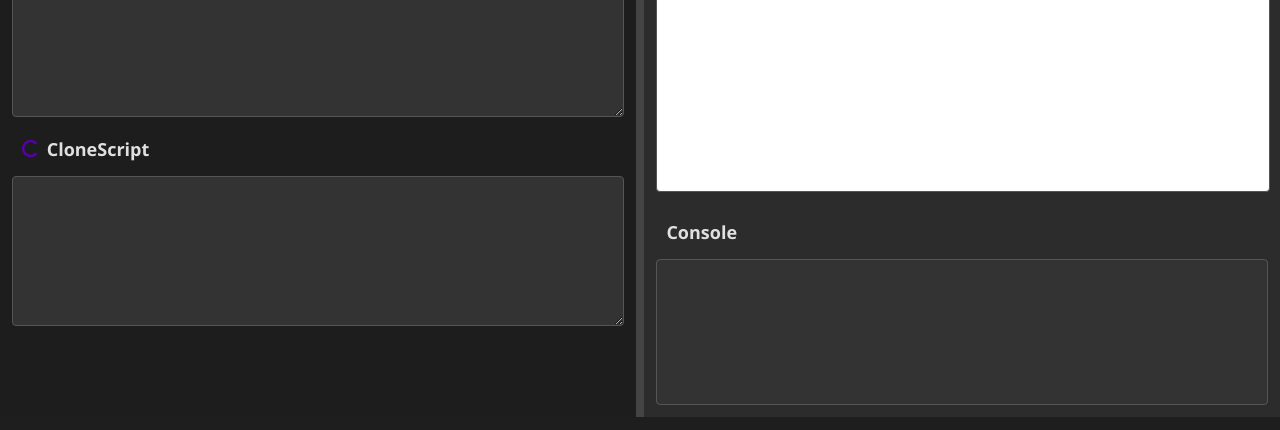
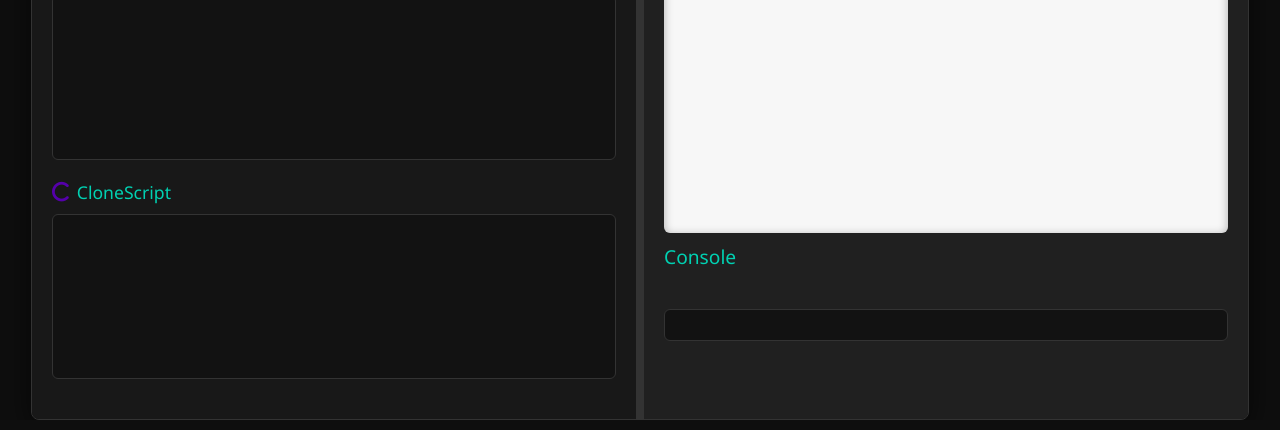
Before and after one commit to ankursinha-github/AI-Architects_001, a website: page editor/editor.html in a window 1280 px wide. Shown: the part 380-810 px from the top of the page. Drawn offline with Linux system fonts and the light colour scheme.

Commit message:
updated editor's styling

```diff
--- a/editor/editor.css
+++ b/editor/editor.css
@@ -5,16 +5,25 @@ body {
     box-sizing: border-box;
     height: 100%;
     font-family: "Segoe UI", Tahoma, Geneva, Verdana, sans-serif;
-    background-color: #1e1e1e;
-    color: #e0e0e0;
+    background-color: #0e0e0e; /* Deep black background */
+    color: #f0f0f0; /* Light gray for contrast */
+}
+
+body {
+    display: flex;
+    flex-direction: column;
+    align-items: center;
+    justify-content: flex-start;
 }
 
 #h2 {
+    color: #00d1b2; /* Bright accent color */
+    font-size: 2.8rem;
+    margin: 20px 0;
+    font-weight: 600;
     text-align: center;
-    color: #00bcd4;
-    font-size: 2.5rem;
-    margin: 10px 0;
-    animation: fadeIn 2s ease-in-out;
+    animation: fadeIn 1.5s ease;
+    text-shadow: 0px 4px 6px rgba(0, 0, 0, 0.5);
 }
 
 @keyframes fadeIn {
@@ -30,129 +39,165 @@ body {
 
 .container {
     display: flex;
-    height: calc(100vh - 80px);
-    width: 100%;
-    border-top: 2px solid #444;
+    height: calc(100vh - 100px);
+    width: 95%;
+    max-width: 1600px;
+    background: #161616; /* Darker section background */
+    border-radius: 8px;
+    overflow: hidden;
+    box-shadow: 0 8px 30px rgba(0, 0, 0, 0.6); /* Shadow for depth */
+    border: 1px solid #333;
 }
 
 .left {
-    background: #1d1d1d;
-    border-right: 2px solid #444;
+    flex: 1;
+    padding: 20px;
+    background-color: #181818;
     display: flex;
     flex-direction: column;
-    padding: 12px;
-    transition: background-color 0.3s ease;
+    justify-content: flex-start;
+    overflow: auto;
 }
 
 .right {
-    background: #2c2c2c;
-    border-left: 2px solid #444;
+    flex: 1;
+    padding: 20px;
+    background-color: #202020;
+    border-left: 2px solid #333;
     display: flex;
     flex-direction: column;
+    justify-content: flex-start;
+    overflow: auto;
+}
+
+label.editor-label {
+    font-size: 1.1rem;
+    color: #00d1b2; /* Consistent with the title color */
+    margin-bottom: 10px;
+    display: flex;
+    align-items: center;
+    font-weight: 500;
+    transition: color 0.3s ease;
+}
+
+label.editor-label i {
+    margin-right: 8px;
+    font-size: 1.4rem;
+}
+
+textarea {
+    background-color: #121212;
+    color: #f0f0f0;
+    border: 1px solid #333;
+    border-radius: 6px;
     padding: 12px;
-    transition: background-color 0.3s ease;
+    font-size: 1rem;
+    font-family: "Fira Code", monospace; /* A coding font for the editors */
+    resize: none;
+    margin-bottom: 20px;
+    height: 160px;
+    transition: all 0.3s ease;
+}
+
+textarea:focus {
+    border-color: #00d1b2;
+    outline: none;
+    box-shadow: 0 0 10px rgba(0, 209, 178, 0.7); /* Glow effect */
+}
+
+iframe {
+    width: 100%;
+    height: calc(100% - 200px);
+    background-color: #f7f7f7;
+    border-radius: 6px;
+    border: none;
+    box-shadow: inset 0 2px 10px rgba(0, 0, 0, 0.3);
+}
+
+#console {
+    margin-top: 20px;
+    background-color: #121212;
+    color: #f0f0f0;
+    border: 1px solid #333;
+    border-radius: 6px;
+    padding: 15px;
+    font-size: 0.9rem;
+    font-family: "Fira Code", monospace;
+    max-height: 200px;
+    overflow-y: auto;
 }
 
 #resizer {
-    background-color: #444;
+    background-color: #333;
     cursor: ew-resize;
-    width: 5px;
-    height: 100%;
-    z-index: 1;
+    width: 6px;
     transition: background-color 0.3s ease;
 }
 
 #resizer:hover {
+    background-color: #555;
+}
+
+#conso {
+    font-size: 1.2rem;
+    color: #00d1b2;
+    font-weight: 500;
+    margin-top: 10px;
+    display: flex;
+    align-items: center;
+}
+
+#conso i {
+    margin-right: 8px;
+    font-size: 1.4rem;
+}
+
+/* Hover effects for labels */
+.editor-label:hover {
+    color: #29ffa8; /* Light green on hover */
+}
+
+/* Scrollbar customization for textarea and console */
+textarea::-webkit-scrollbar, #console::-webkit-scrollbar {
+    width: 8px;
+}
+
+textarea::-webkit-scrollbar-thumb, #console::-webkit-scrollbar-thumb {
+    background-color: #444;
+    border-radius: 4px;
+}
+
+textarea::-webkit-scrollbar-thumb:hover, #console::-webkit-scrollbar-thumb:hover {
     background-color: #666;
 }
 
-textarea {
-    width: 100%;
-    height: 150px;
-    box-sizing: border-box;
-    margin-bottom: 10px;
-    padding: 12px;
-    border: 1px solid #555;
-    border-radius: 4px;
-    background-color: #333;
-    color: #e0e0e0;
-    font-size: 16px;
-    resize: both;
-    overflow: auto;
-    transition: border-color 0.3s ease;
+textarea::-webkit-scrollbar-track, #console::-webkit-scrollbar-track {
+    background-color: #222;
 }
 
-textarea:focus {
-    border-color: #00bcd4;
-    outline: none;
+/* Add transition to textarea scroll behavior */
+textarea, #console {
+    scrollbar-color: #444 #222;
+    scrollbar-width: thin;
 }
 
-iframe {
-    width: 100%;
-    height: 100%;
-    border: 1px solid #555;
-    border-radius: 4px;
-    background-color: #ffffff;
-    transition: border-color 0.3s ease;
+/* Animation for container hover effect */
+.container:hover {
+    box-shadow: 0 12px 40px rgba(0, 0, 0, 0.8);
 }
 
-.console {
-    border: 1px solid #555;
-    padding: 10px;
-    color: #e0e0e0;
-    height: 200px;
-    overflow-y: auto;
-    background-color: #333;
-    border-radius: 4px;
-    transition: border-color 0.3s ease;
-    font-size: 20px;
+/* Responsive adjustments */
+@media (max-width: 768px) {
+    .container {
+        flex-direction: column;
+    }
+
+    .left, .right {
+        width: 100%;
+        padding: 10px;
+    }
+
+    iframe {
+        height: 300px;
+    }
 }
-
-.editor-label {
-    display: block;
-    margin-bottom: 5px;
-    font-weight: bold;
-    font-size: 18px;
-    color: #e0e0e0;
-    padding: 10px;
-    transition: color 0.3s ease;
-}
-
-.editor-label i {
-    margin-right: 5px;
-    font-size: 20px;
-    color: #888;
-}
-
-.editor-label:hover {
-    color: #00bcd4;
-}
-
-#conso {
-    display: block;
-    margin-bottom: 5px;
-    font-weight: bold;
-    font-size: 18px;
-    color: #e0e0e0;
-    padding: 10px;
-    transition: color 0.3s ease;
-}
-
-#conso:hover {
-    color: #00bcd4;
-}
-
-#console {
-    border: 1px solid #555;
-    padding: 10px;
-    color: #e0e0e0;
-    height: 200px;
-    overflow-y: auto;
-    background-color: #333;
-    border-radius: 4px;
-    transition: border-color 0.3s ease;
-}
-
-.container * {
-    transition: all 0.3s ease;
-}
```
